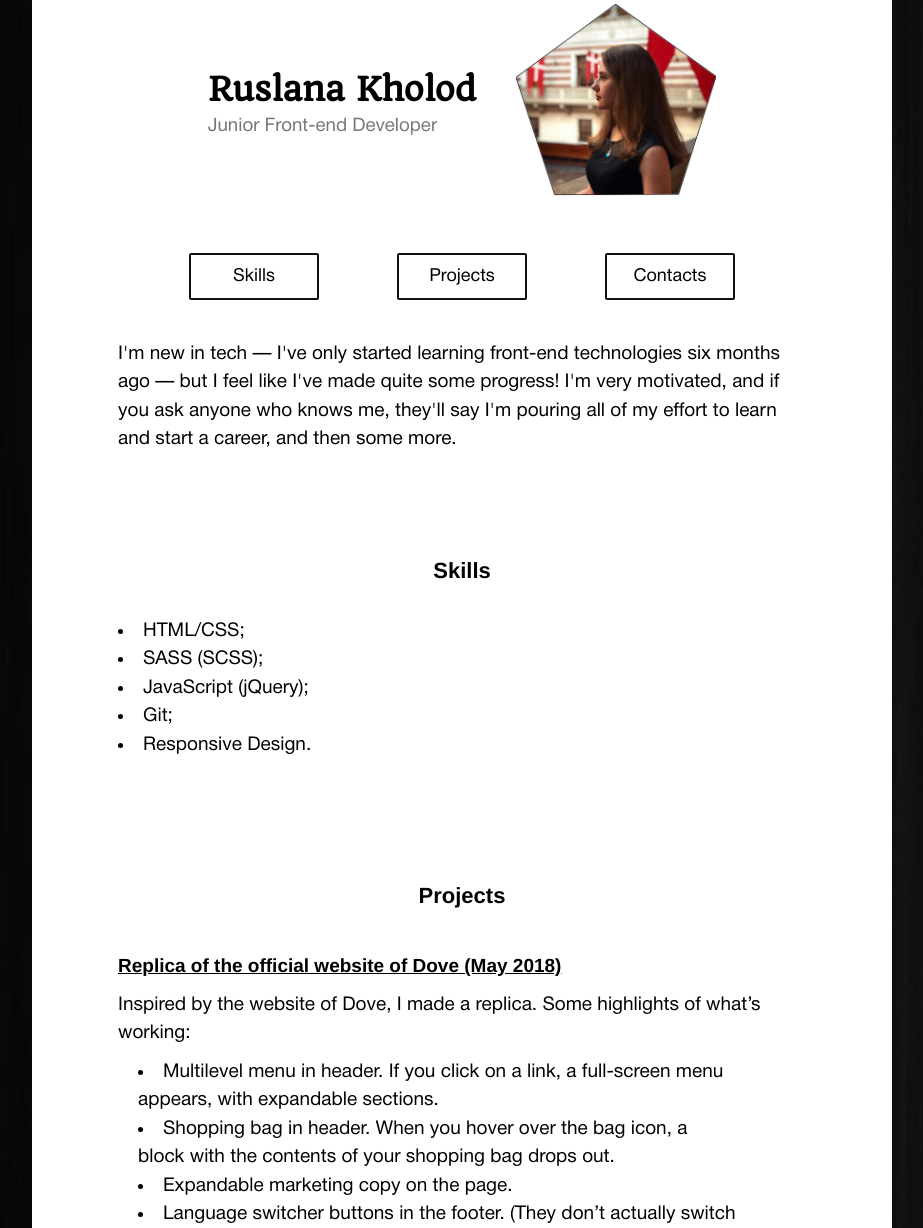
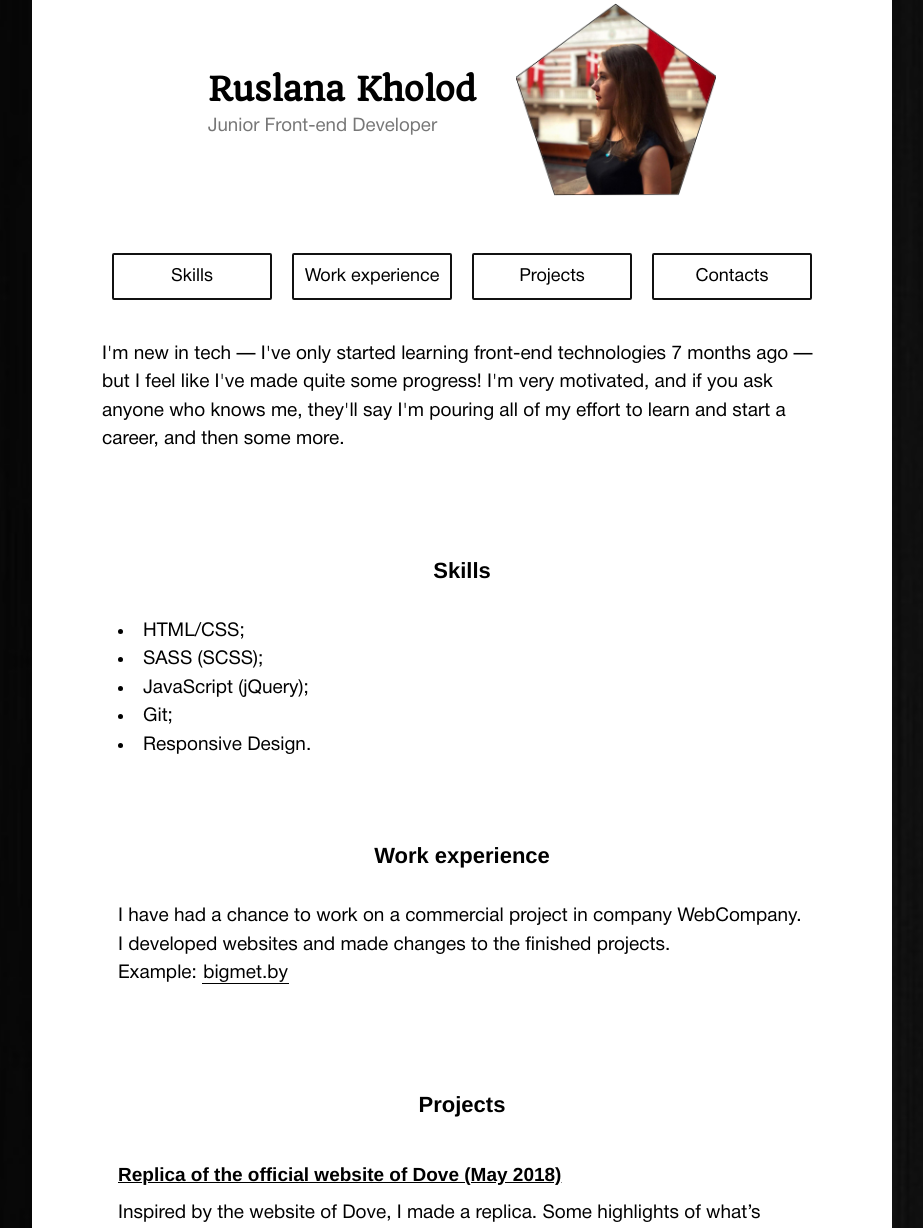
Before and after one commit to ruslanakholod/resume_1, a website: page index.html in a window 1280 px wide. Shown: the part 120-1348 px from the top of the page, without its empty margins (178-1101 px from the left). Drawn offline with nearby package versions, Linux system fonts and the light colour scheme; files that its build step writes are made by us from their sources.

Commit message:
add more information

```diff
--- a/index.html
+++ b/index.html
@@ -23,10 +23,11 @@
         <div class="header--bottom">
           <ul class="header--btn">
             <li><a href="#skills">Skills</a></li>
+            <li><a href="#work-experience">Work experience</a></li>
             <li><a href="#project">Projects</a></li>
             <li><a href="#contacts">Contacts</a></li>
           </ul>
-          <p>I'm new in tech — I've only started learning front-end technologies six months ago — but I feel like I've made quite some progress! I'm very motivated, and if you ask anyone who knows me, they'll say I'm pouring all of my effort to learn and start a career, and then some more.</p>
+          <p>I'm new in tech — I've only started learning front-end technologies 7 months ago — but I feel like I've made quite some progress! I'm very motivated, and if you ask anyone who knows me, they'll say I'm pouring all of my effort to learn and start a career, and then some more.</p>
         </div>
       </div>
       <div id="skills">
@@ -38,6 +39,13 @@
           <li class="skill">Git;</li>
           <li class="skill">Responsive Design.</li>
         </ul>
+      </div>
+      <div id="work-experience">
+        <h2>Work experience</h2>
+        <p>I have had a chance to work on a commercial project in company WebCompany. I developed websites and made changes to the finished projects.</p>
+        <p>Example:
+          <a target="_blank" href="http://bigmet.by/">bigmet.by</a>
+        </p>
       </div>
       <div id="project">
         <h2>Projects</h2>
--- a/src/scss/_header.scss
+++ b/src/scss/_header.scss
@@ -63,21 +63,22 @@
     justify-content: center;
     text-align: center;
     li {
-      width: 130px;
-      margin: 0 39px;
+      width: 160px;
+      margin: 0 10px;
       border: 2px #111 solid;
       border-radius: 2px;
       list-style: none;
-      @media (min-width: $MOBILE-L_START - 1px) and (max-width: $TABLET_START) {
-        margin: 0 20px;
-        width: 100px;
+      @media (min-width: $MOBILE-L_START + 1px) and (max-width: $TABLET_START) {
+        margin: 5px 20px;
+        width: 160px;
       }
 
       @media (min-width: $MOBILE-S_START) and (max-width: $MOBILE-L_START) {
-        margin: 10px 0px;
-        width: 150px;
+        margin: 5px 0px;
+        width: 160px;
       }
       a {
+
         display: block;
         padding: 8px 10px;
         text-decoration: none;
@@ -93,10 +94,14 @@
         }
       }
     }
-    @media (min-width: $MOBILE-S_START) and (max-width: $MOBILE-L_START + 20px) {
+    @media (min-width: $MOBILE-S_START) and (max-width: $MOBILE-L_START + 100px) {
       margin-top: 20px;
       flex-direction: column;
       align-items: center;
+    }
+    @media (min-width: $MOBILE-L_START + 1px) and (max-width: $TABLET_START) {
+      flex-direction: row;
+      flex-wrap: wrap;
     }
   }
   @media (min-width: $MOBILE-S_START) and (max-width: $MOBILE-L_START + 20px) {
--- a/src/scss/_projects.scss
+++ b/src/scss/_projects.scss
@@ -1,4 +1,22 @@
 @import '_variable';
+#work-experience {
+  padding-top: 20px;
+  padding-bottom: 40px;
+  h2 {
+    padding-bottom: 30px;
+  }
+  a {
+    text-align: center !important;
+    padding: 1px;
+    border-bottom: 1px solid black;
+    text-decoration: none;
+    color: black;
+  }
+  p {
+    text-align: left;
+    font-size: 19px;
+  }
+}
 #project {
   padding-top: 60px;
   .project--content {
```
